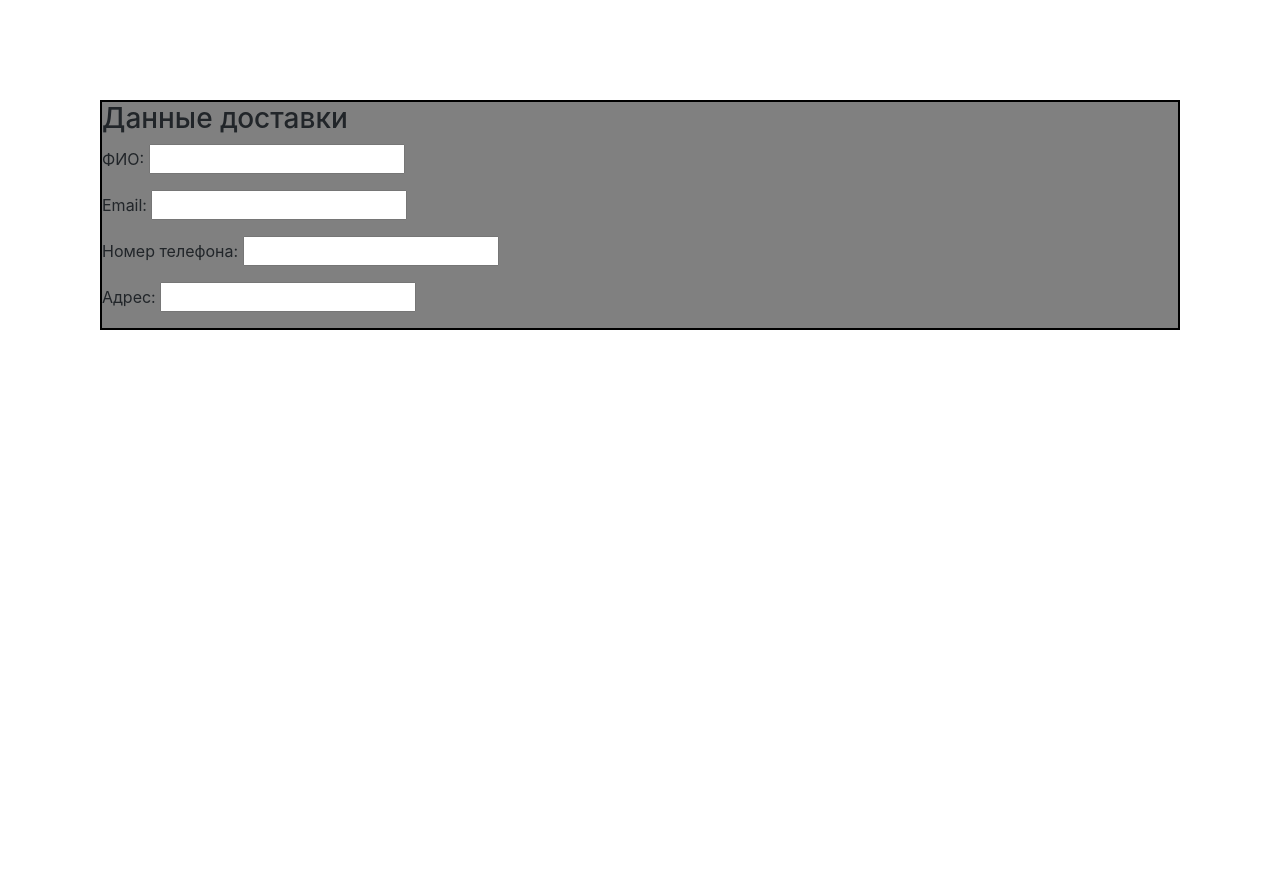
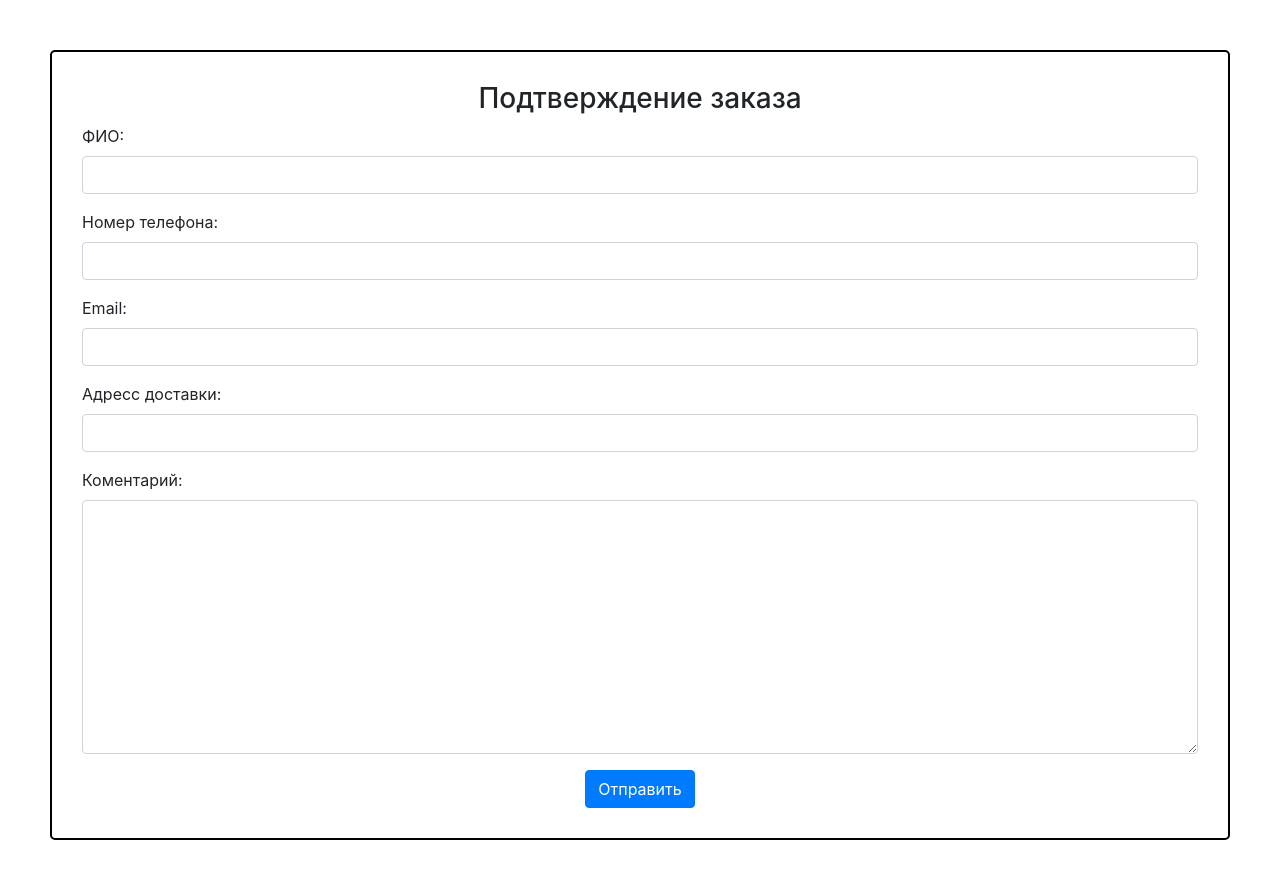
Before and after one commit to demirug/7-sins.store, a Django app: template orders/templates/orders/confirm.html in a window 1280 px wide. Shown: the part 56-946 px from the top of the page. Before the commit the page ends 386 px from the top, so only its background shows below. Run offline with Django 3.2, Linux system fonts and the light colour scheme; the template is opened without the code that fills it: values that come from a table or form of the project are taken from there, others are empty; parts of the project's set-up code (start-up, migrations or seed data) failed here and were passed over; some libraries are stand-ins or nearby versions.

Commit message:
Created view for order confirm

```diff
--- /dev/null
+++ b/orders/static/orders/css/confirm.css
@@ -0,0 +1,6 @@
+.form {
+    margin: 50px 50px 50px 50px;
+    padding: 30px 30px 30px 30px;
+    border: 2px solid black;
+    border-radius: 5px;
+}
--- a/orders/templates/orders/confirm.html
+++ b/orders/templates/orders/confirm.html
@@ -1,27 +1,18 @@
 {% extends "base.html" %}
 
 {% block title %}Cart{% endblock %}
-
+{% block head %}
+    {% load static %}
+    <link rel="stylesheet" href="{% static 'orders/css/confirm.css' %}">
+{% endblock %}
 {% block content %}
-    <form method="post" action="{% url 'orders:confirm' %}"> {% csrf_token %}
-        {% for product, amount in products.items %}
-            <h4>Name: {{ product.name }}</h4>
-            <p><span style="font-size: 20px">Price:</span> {{ product.price }} * {{ amount }} == {% widthratio product.price 1 amount %}</p>
-            <hr>
-        {% endfor %}
-        <div style="background-color: gray; margin: 100px 100px 100px 100px; border: 2px solid black">
-            <h3>Данные доставки</h3>
-            <p>ФИО: <input type="text" name="full_name" maxlength="200" required></p>
-            <p>Email: <input type="email" name="email" maxlength="254" required></p>
-            <p>Номер телефона: <input type="tel" name="phone" maxlength="12" required></p>
-            <p>Адрес: <input type="text" name="address" maxlength="300" required></p>
-            {% if products.items %}
-                <h3>Цена: <span style="color: red">{{ totalPrice }}</span> гривен</h3>
-                <button onclick="location.href = '{% url 'cart' %}'">Назад</button>
-                <button type="submit">Подтвердить</button>
-                <br><br>
-            {% endif %}
-        </div>
-    </form>
-
+    <div class="form">
+        <form method="post" action="{% url 'orders:confirm' %}"> {% csrf_token %}
+            <center><h3>Подтверждение заказа</h3></center>
+             {% for field in form %}
+                 <p>{{ field.label_tag }} {{ field }}</p>
+            {% endfor %}
+            <center><button type="submit" class="btn btn-primary">Отправить</button></center>
+        </form>
+    </div>
 {% endblock %}
```
